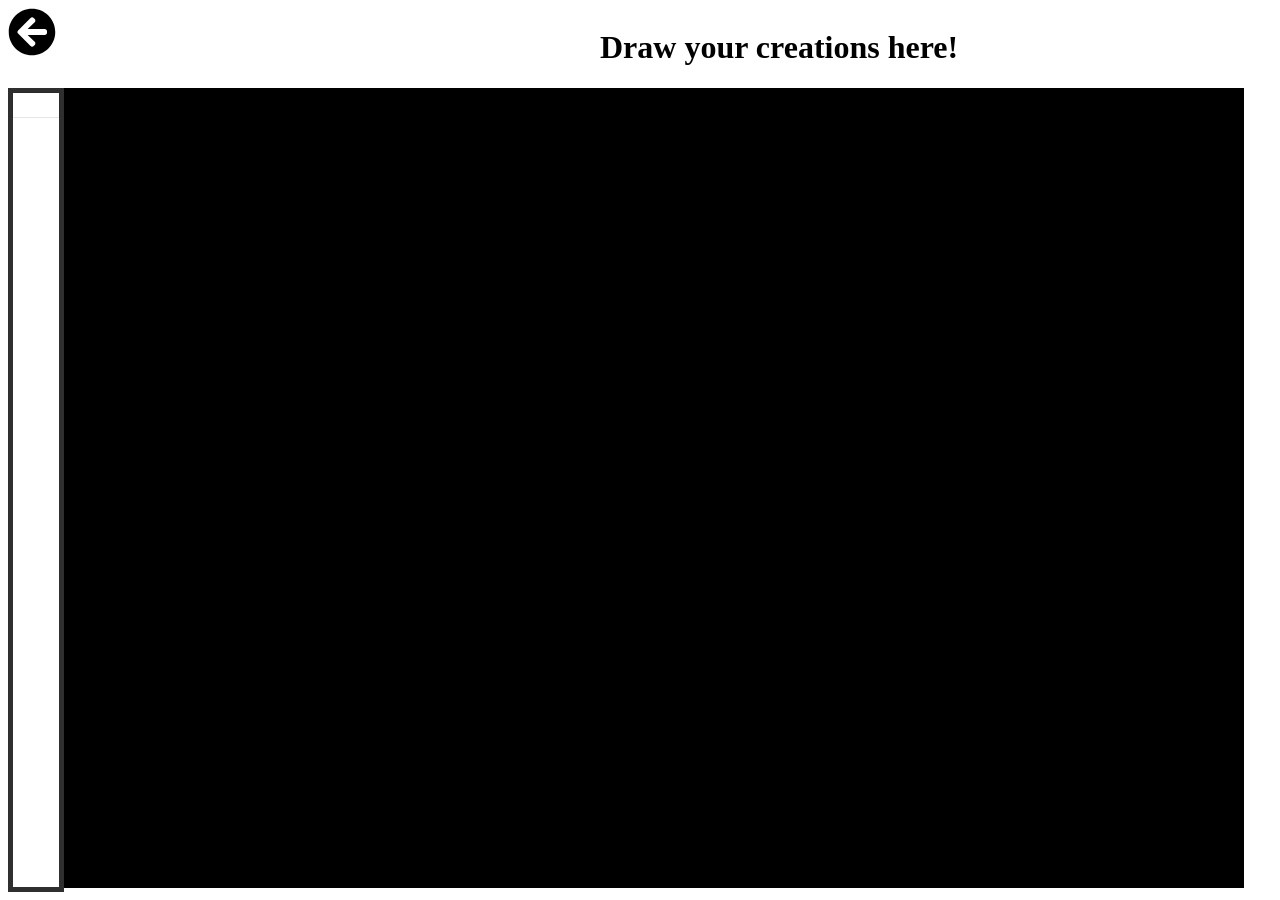
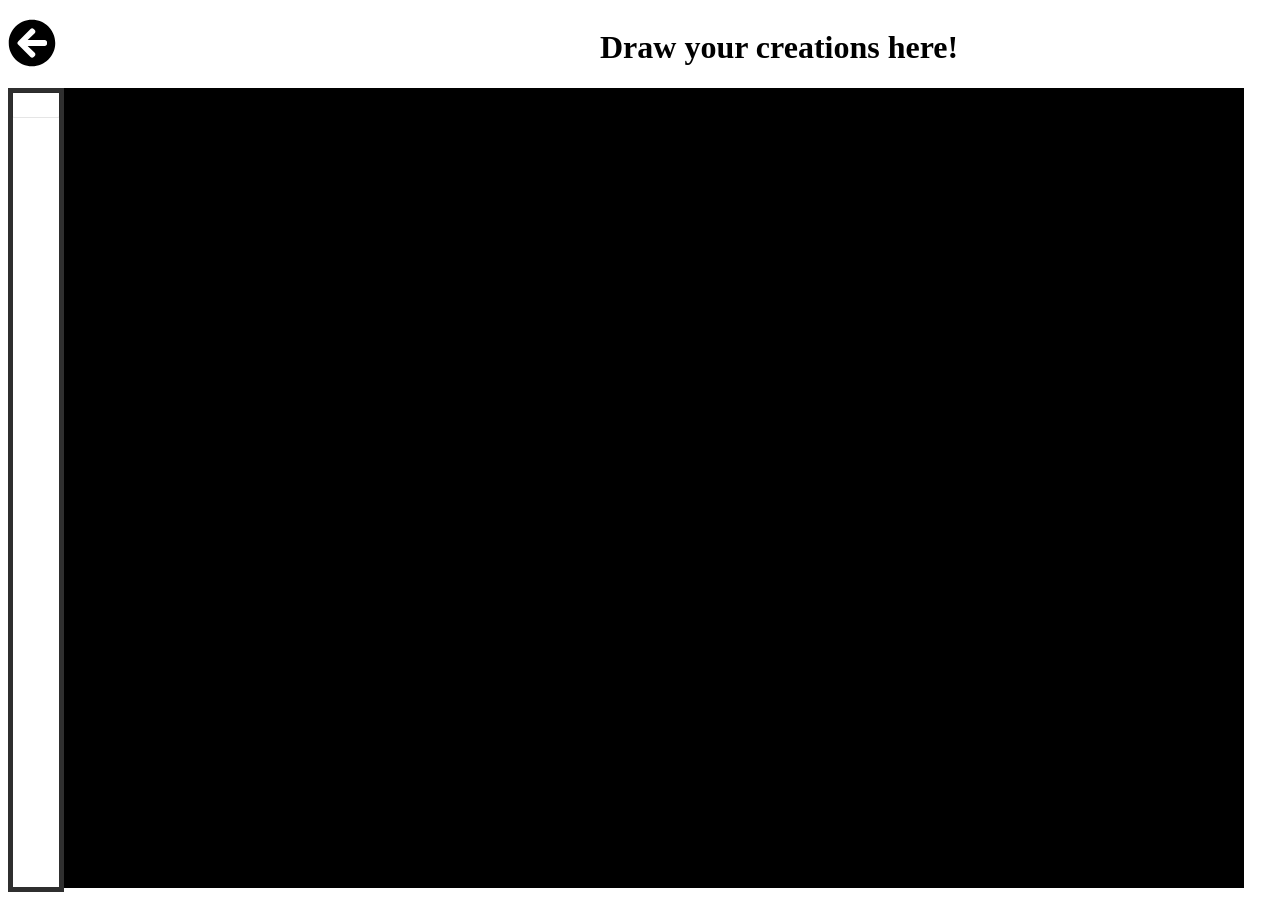
Before and after one commit to rzh150030/paint-app, a React (Create React App) app: page / in a window 1280 px wide. Built offline with nearby package versions, Linux system fonts and the light colour scheme.

Commit message:
moved arrow icon down to be more inline with header text

```diff
--- a/src/App.js
+++ b/src/App.js
@@ -17,7 +17,7 @@ function App() {
   return (
     <div className="App">
       <header className="paint-header">
-        <FontAwesomeIcon icon={faArrowCircleLeft} style={{fontSize: "3rem"}}/>
+        <FontAwesomeIcon icon={faArrowCircleLeft} style={{fontSize: "3rem", marginTop: "11px"}}/>
         <h1 id="paint-text">Draw your creations here!</h1>
       </header>
       <div className="paint-content">
```
